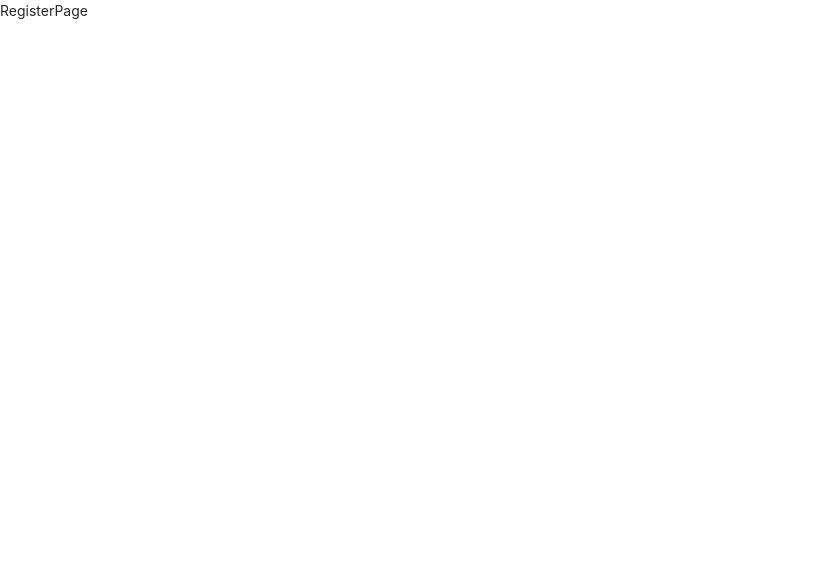
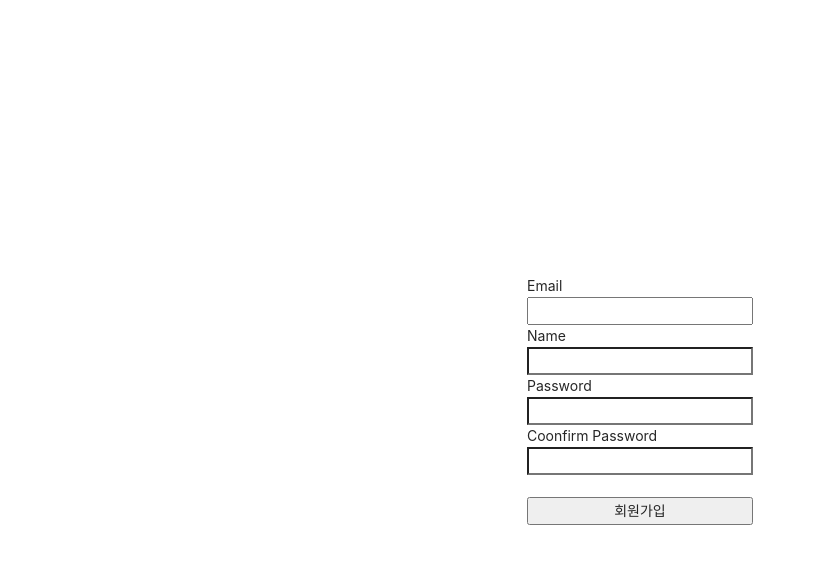
Before and after one commit to AlwaysLee-12/boiler-plate-ko, a React (Create React App) app in the folder client/: page /register in a window 1280 px wide. Shown: the top 564 px of the page, without its empty margins (0-815 px from the left). Built offline with nearby package versions, Linux system fonts and the light colour scheme.

Commit message:
회원가입 페이지 구현

```diff
--- a/client/src/_actions/types.js
+++ b/client/src/_actions/types.js
@@ -1 +1,2 @@
 export const LOGIN_USER="login_user";
+export const REGISTER_USER="register_user";
--- a/client/src/_actions/user_action.js
+++ b/client/src/_actions/user_action.js
@@ -1,13 +1,25 @@
 import axios from 'axios'
 import {
-    LOGIN_USER
+    LOGIN_USER,
+    REGISTER_USER
 }from './types'
 
 export function loginUser(dataToSubmit){
     const request=axios.post('/api/users/login',dataToSubmit)
         .then(response=>response.data)
+    //reducer에 넘겨줌
     return{
         type:LOGIN_USER,
         payload:request
     }
 }
+
+export function registerUser(dataToSubmit){
+    const request=axios.post('/api/users/register',dataToSubmit)
+        .then(response=>response.data)
+    //reducer에 넘겨줌
+    return{
+        type:REGISTER_USER,
+        payload:request
+    }
+}
--- a/client/src/_reducers/user_reducer.js
+++ b/client/src/_reducers/user_reducer.js
@@ -1,11 +1,15 @@
 import{
-    LOGIN_USER
+    LOGIN_USER, REGISTER_USER
 }from '../_actions/types'
 
+//action에 의해 변경된 상태 정보를 업데이트
 export default function(state={},action){
     switch(action.type){
         case LOGIN_USER:
             return {...state,loginSuccess:action.payload}
+            break;
+        case REGISTER_USER:
+            return {...state,register: action.payload}
             break;
 
         default:
--- a/client/src/components/views/LoginPage/LoginPage.js
+++ b/client/src/components/views/LoginPage/LoginPage.js
@@ -26,9 +26,10 @@
             password:Password
         }
 
-        //로그인 완료시 시작 화면으로 돌아감
+        //redux action 작업
         dispatch(loginUser(body))
             .then(response=>{
+                //로그인 완료시 시작 화면으로 돌아감
                 if(response.payload.loginSuccess){
                     props.history.push('/');
                 }else{
--- a/client/src/components/views/RegisterPage/RegisterPage.js
+++ b/client/src/components/views/RegisterPage/RegisterPage.js
@@ -1,9 +1,80 @@
-import React from 'react'
+import React,{useState} from 'react'
+import { useDispatch} from 'react-redux'
+import {loginUser} from '../../../_actions/user_action'
+import {registerUser} from '../../../_actions/user_action'
 
-function RegisterPage() {
+function RegisterPage(props) {
+    const dispatch=useDispatch()
+
+    //초기 상태 설정(for 값 변경을 위해. 초기 값은 빈칸)
+    const [Email, setEmail] = useState("")
+    const [Password, setPassword] = useState("")
+    const [Name,setName]=useState("")
+    const [ConfirmPassword,setConfirmPassword]=useState("")
+
+    //타이핑 시  onChange라는 이벤트를 발생시켜 상태를 변경하면 값이 변경되도록 함.
+    const onEmailHandler=(event)=>{
+        setEmail(event.currentTarget.value)
+    }
+    const onNameHandler=(event)=>{
+        setName(event.currentTarget.value)
+    }
+    const onPasswordHandler=(event)=>{
+        setPassword(event.currentTarget.value)
+    }
+    const onConfirmPasswordHandler=(event)=>{
+        setConfirmPassword(event.currentTarget.value)
+    }
+    const onSubmitHandler=(event)=>{
+        //회원가입 버튼 클릭 시 페이지가 새로고침 되는 것을 막아줌
+        event.preventDefault();
+
+        if(Password!=ConfirmPassword){
+            return alert('비밀번호와 비밀번호 확인이 같아야 합니다.')
+        }
+
+        let body={
+            email:Email,
+            name:Name,
+            password:Password
+        }
+
+        //redux action 작업
+        dispatch(registerUser(body))
+            .then(response=>{
+                if(response.payload.success){
+                    props.history.push('/login')
+                }else{
+                    alert("Failed to sign up")
+                }
+            })
+
+    }
     return (
-        <div>
-            RegisterPage
+        <div style={{
+            display:'flex', justifyContent:'center', alignItems:'center'
+            , width:'100%', height:'100vh'
+        }}>
+            <form style={{display: 'flex',flexDirection:'column'}}
+                onSubmit={onSubmitHandler}
+            >
+                <label>Email</label>
+                <input type="email" value={Email} onChange={onEmailHandler}/>
+
+                <label>Name</label>
+                <input type="text" value={Name} onChange={onNameHandler}/>
+
+                <label>Password</label>
+                <input type="password" value={Password} onChange={onPasswordHandler}/>
+
+                <label>Coonfirm Password</label>
+                <input type="password" value={ConfirmPassword} onChange={onConfirmPasswordHandler}/>
+
+                <br/>
+                <button type="submit">
+                    회원가입
+                </button>
+            </form>
         </div>
     )
 }
```
